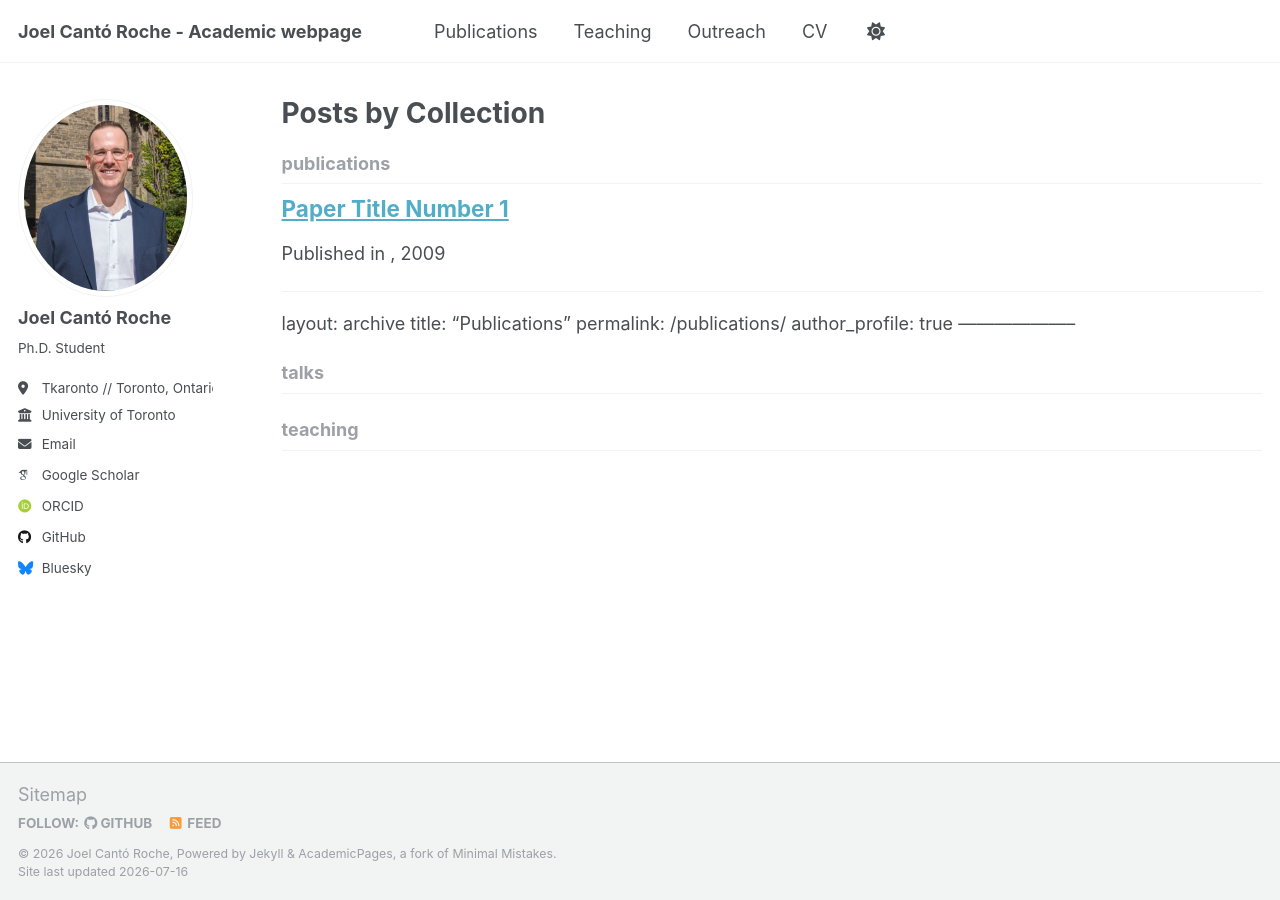
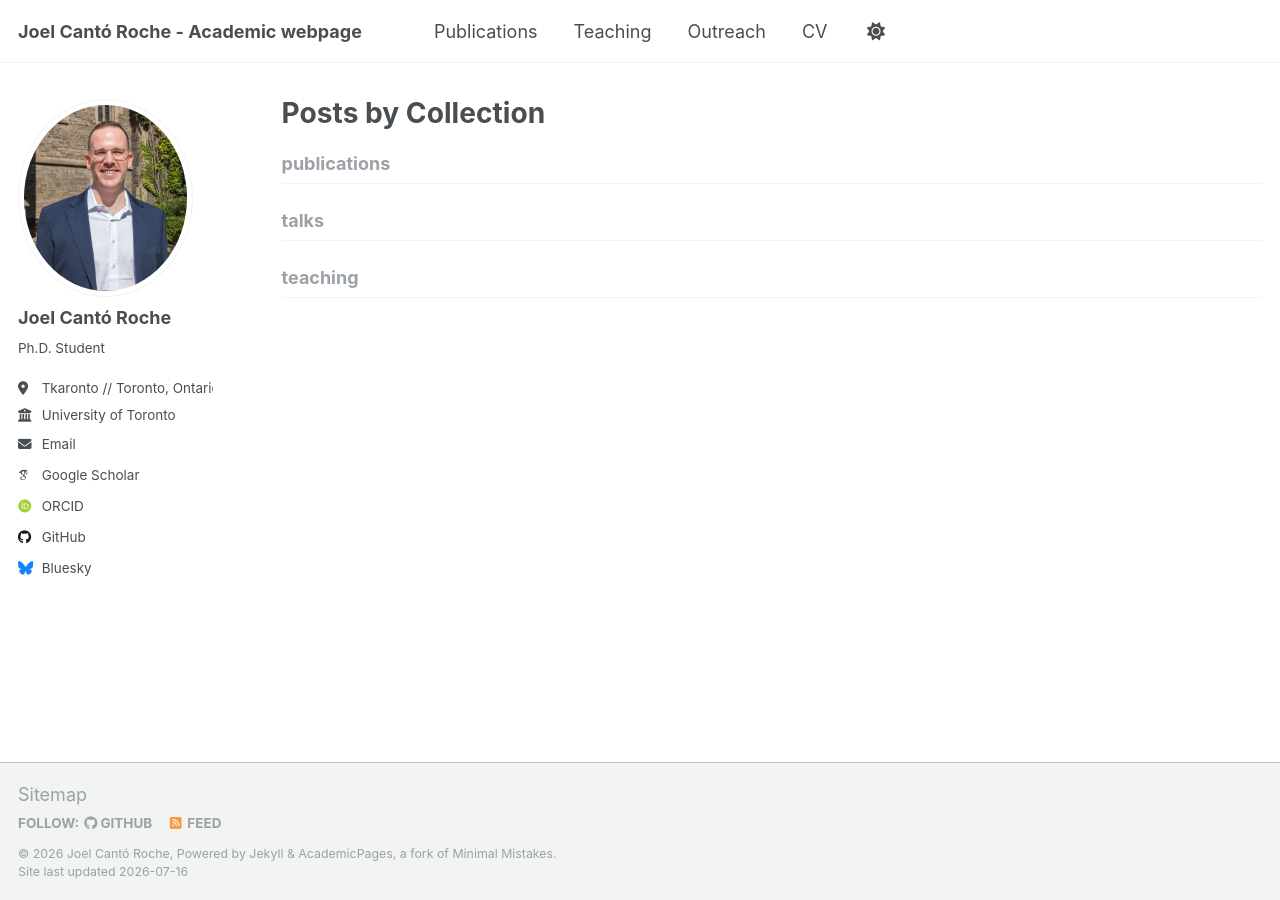
Before and after one commit to jcantoroc/jcantoroc.github.io, a Jekyll site: the page built from _pages/collection-archive.html, in a window 1280 px wide. Built offline with Jekyll 4.4.1, drawn with Linux system fonts in a browser that asks for light colours; some web fonts are replaced.

Commit message:
Update 2009-10-01-paper-title-number-1.md

```diff
--- a/_publications/2009-10-01-paper-title-number-1.md
+++ b/_publications/2009-10-01-paper-title-number-1.md
@@ -1,9 +1,4 @@
----
-layout: archive
-title: "Publications"
-permalink: /publications/
-author_profile: true
---------------------
+
 
 <div class="wordwrap">
   You can also find my articles on
```
